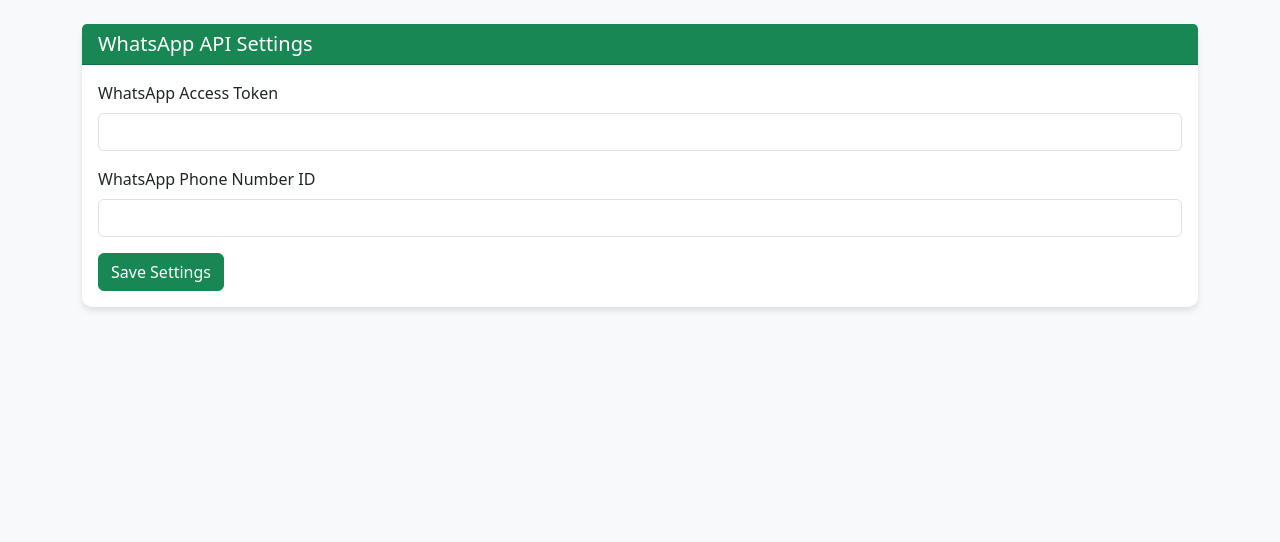
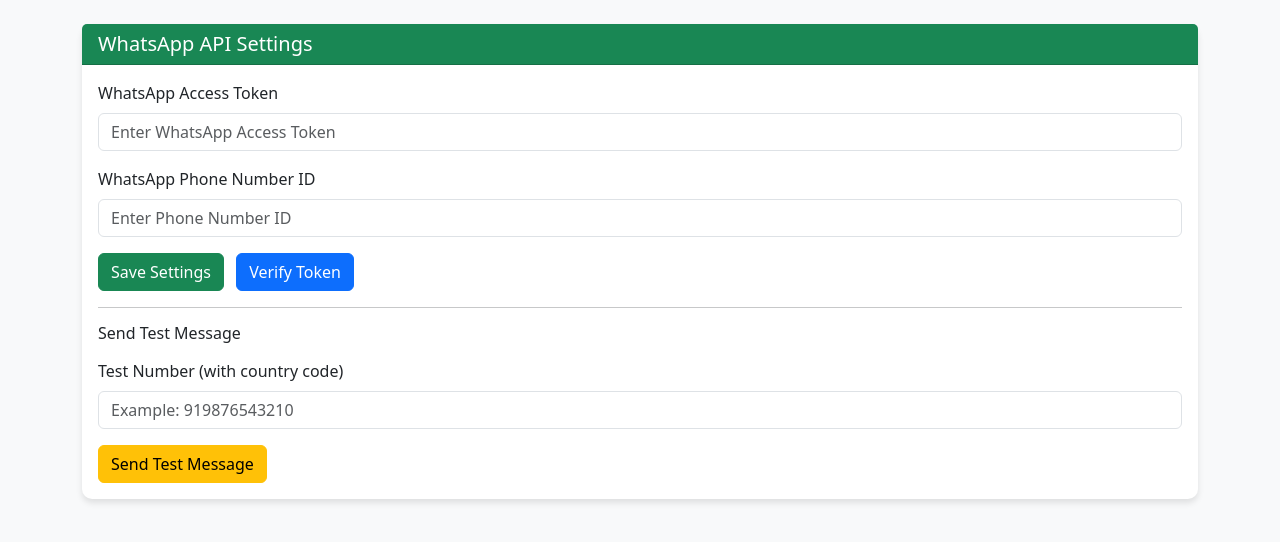
Before and after one commit to n019620-hue/bulksmspro, a Flask app: page /whatsapp-settings in a window 1280 px wide. Shown: the part 56-598 px from the top of the page. Run offline with Flask 3, Linux system fonts and the light colour scheme; a user stored in the database is signed in.

Commit message:
Enhance WhatsApp settings form with test message feature

```diff
--- a/templates/client/whatsapp_settings.html
+++ b/templates/client/whatsapp_settings.html
@@ -1,4 +1,3 @@
-
 {% extends "base.html" %}
 
 {% block title %}WhatsApp Settings{% endblock %}
@@ -12,24 +11,57 @@
 
     <div class="card-body">
 
+        <!-- SAVE SETTINGS FORM -->
         <form method="POST" action="{{ url_for('save_whatsapp_settings') }}">
 
             <div class="mb-3">
                 <label class="form-label">WhatsApp Access Token</label>
-                <input type="text" name="whatsapp_token"
+                <input type="text"
+                       name="whatsapp_token"
                        value="{{ current_user.whatsapp_token or '' }}"
-                       class="form-control" required>
+                       class="form-control"
+                       placeholder="Enter WhatsApp Access Token"
+                       required>
             </div>
 
             <div class="mb-3">
                 <label class="form-label">WhatsApp Phone Number ID</label>
-                <input type="text" name="whatsapp_phone_id"
+                <input type="text"
+                       name="whatsapp_phone_id"
                        value="{{ current_user.whatsapp_phone_id or '' }}"
-                       class="form-control" required>
+                       class="form-control"
+                       placeholder="Enter Phone Number ID"
+                       required>
             </div>
 
             <button type="submit" class="btn btn-success">
                 Save Settings
+            </button>
+
+            <a href="{{ url_for('verify_token') }}" class="btn btn-primary ms-2">
+                Verify Token
+            </a>
+
+        </form>
+
+        <hr>
+
+        <!-- SEND TEST MESSAGE -->
+        <h6 class="mb-3">Send Test Message</h6>
+
+        <form method="POST" action="{{ url_for('send_test_message') }}">
+
+            <div class="mb-3">
+                <label class="form-label">Test Number (with country code)</label>
+                <input type="text"
+                       name="test_number"
+                       class="form-control"
+                       placeholder="Example: 919876543210"
+                       required>
+            </div>
+
+            <button type="submit" class="btn btn-warning">
+                Send Test Message
             </button>
 
         </form>
```
